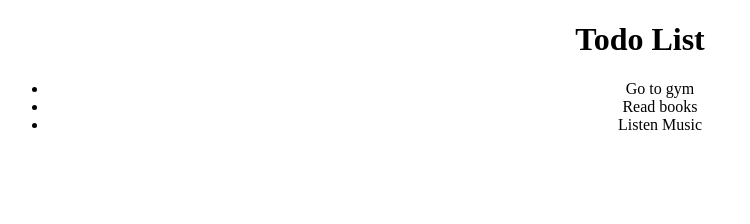
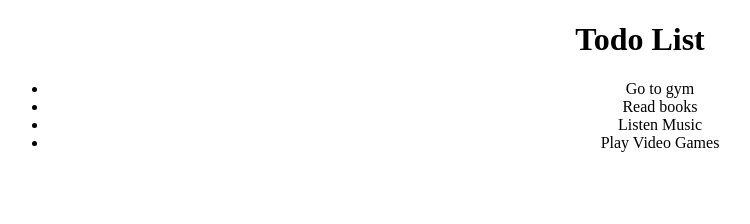
Before and after one commit to Code-the-Dream-School/ctd-react-egret, a React (Create React App) app: page / in a window 1280 px wide. Shown: the top 224 px of the page, without its empty margins (0-750 px from the left). Built offline with nearby package versions, Linux system fonts and the light colour scheme; the HTML template or start-up script is replaced by a standard one.

Commit message:
<message>

```diff
--- a/src/App.js
+++ b/src/App.js
@@ -10,7 +10,11 @@ const todoList = [{
 {
   id: 3,
   title: "Listen Music"
-}]
+},{
+  id: 4,
+  title: "Play Video Games"
+}
+]
 
 function App() {
 
```
